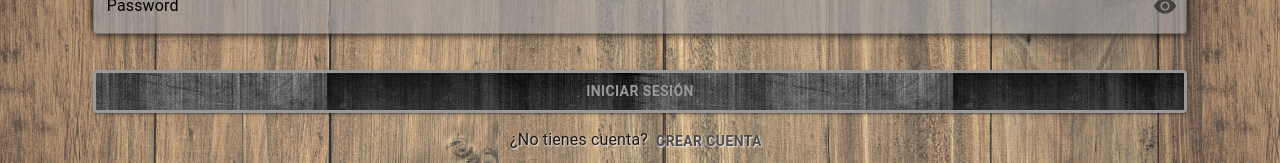
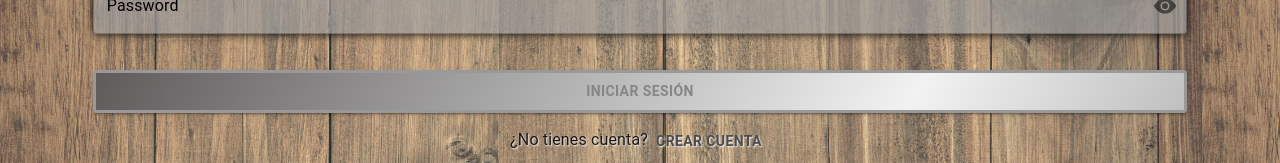
Before and after one commit to paulanabelgonzalez/Ecommerce, a React (Vite) app: page /login in a window 1280 px wide. Shown: the part 410-573 px from the top of the page. Built offline with nearby package versions, Linux system fonts and the light colour scheme; no server answers; the database is empty.

Commit message:
cambie estilos de botones, login y register

```diff
--- a/src/pages/Login.jsx
+++ b/src/pages/Login.jsx
@@ -217,11 +217,17 @@ export const Login = () => {
 						maxWidth: "1100px",
 						margin: "auto",
 						border: "3px solid #999999",
-						color: "#999999",
+						color: "#878686",
 						fontWeight: "600",
-						backgroundImage:
-							"url(/src/assets/imgBackground/backgroundMetal.jpg)",
-						backgroundPosition: "top",
+						background: "linear-gradient(120deg, #5e5b5b, #f2f2f2, #5e5b5b )",
+						backgroundSize: "150% 150%",
+						transition: "background-position 0.5s ease",
+						"&:hover": {
+							backgroundPosition: "100% 0",
+						},
+						"&:active": {
+							boxShadow: "inset 0 4px 8px rgba(0, 0, 0, 0.5)",
+						},
 					}}
 				>
 					Iniciar sesión
--- a/src/pages/Register.jsx
+++ b/src/pages/Register.jsx
@@ -226,12 +226,17 @@ export const Register = ({}) => {
 						maxWidth: "1100px",
 						margin: "auto",
 						border: "3px solid #999999",
-						color: "#999999",
+						color: "#878686",
 						fontWeight: "600",
-						// backgroundImage:
-						// 	"url(/src/assets/imgBackground/backgroundMetal.jpg)",
-						background: " linear-gradient(120deg, #5e5b5b, #f2f2f2, #5e5b5b)",
-						backgroundPosition: "top",
+						background: "linear-gradient(120deg, #5e5b5b, #f2f2f2, #5e5b5b )",
+						backgroundSize: "150% 150%",
+						transition: "background-position 0.5s ease",
+						"&:hover": {
+							backgroundPosition: "100% 0",
+						},
+						"&:active": {
+							boxShadow: "inset 0 4px 8px rgba(0, 0, 0, 0.5)",
+						},
 					}}
 				>
 					Registrate
```
